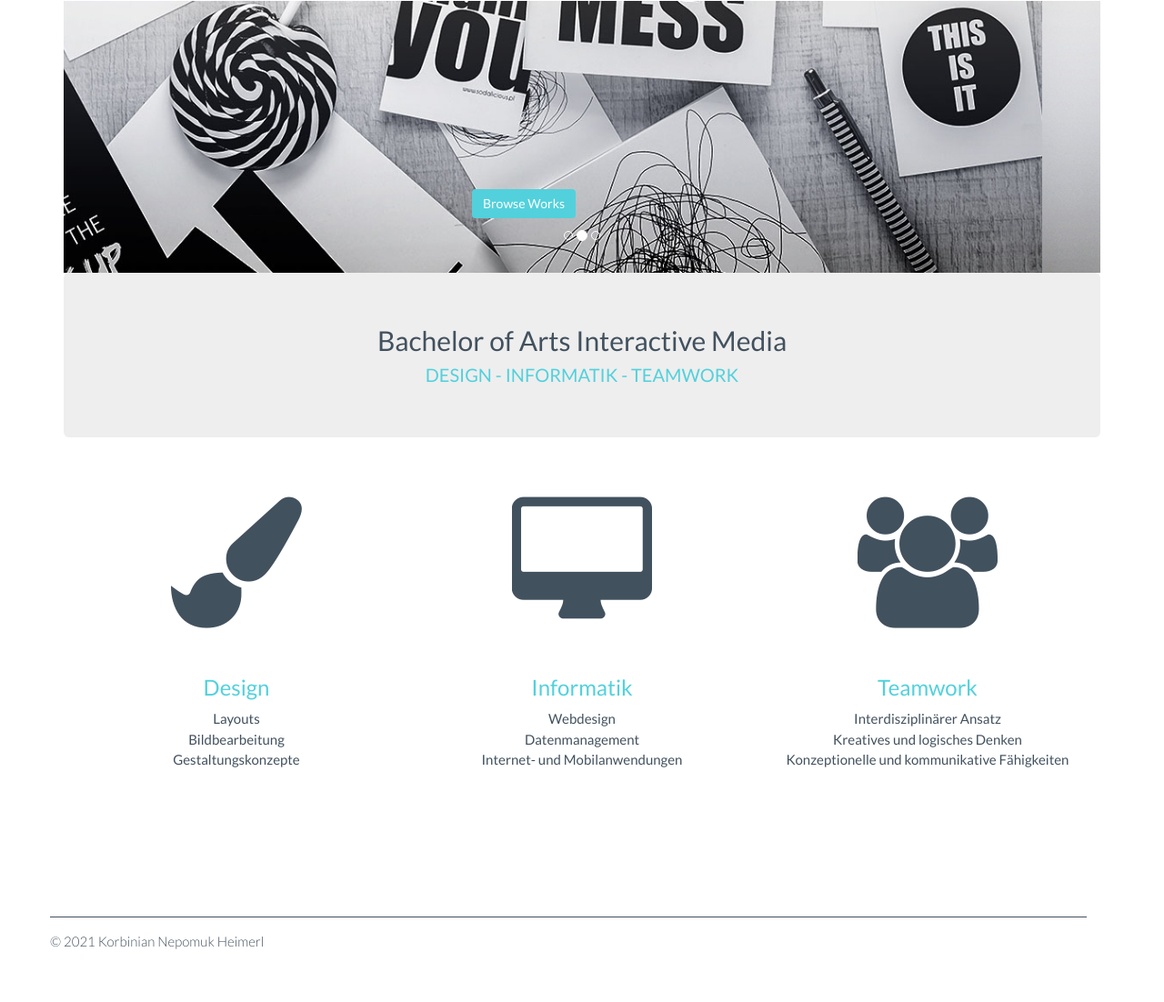
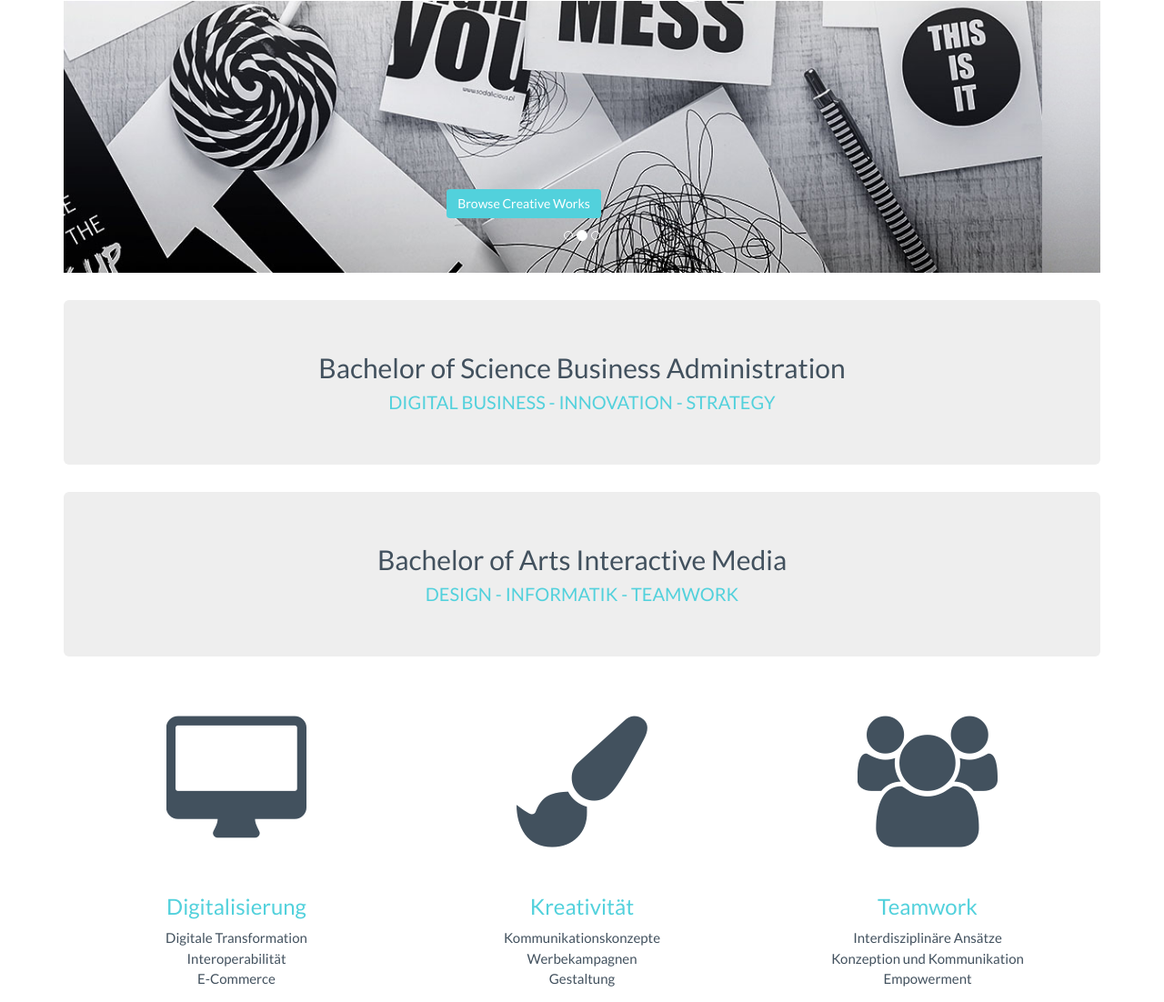
Before and after one commit to korbinianheimerl/korbinianheimerl.github.io, a plain HTML site: page index.html in a window 1280 px wide. Shown: the part 149-1251 px from the top of the page at 91% size. Before the commit the page ends 1205 px from the top, so only its background shows below. Drawn offline with nearby package versions, Linux system fonts and the light colour scheme.

Commit message:
CV, About, Indext
Update 2022

```diff
--- a/index.html
+++ b/index.html
@@ -156,7 +156,7 @@
                   <img class="carouselDesktop" src="images/mess3.jpg" alt="...">
                   <img class="carouselMobile" src="images/mess3_sm.jpg" alt="...">
                   <div class="carousel-caption">
-                        <p><a href="portfolio.html" class="btn btn-primary">Browse Works</a>
+                        <p><a href="portfolio.html" class="btn btn-primary">Browse Creative Works</a>
                         </p>
                   </div>
 
@@ -166,7 +166,7 @@
                   <img class="carouselDesktop" src="images/mess4.jpg" alt="...">
                   <img class="carouselMobile" src="images/mess4_sm.jpg" alt="...">
                   <div class="carousel-caption">
-                      <p><a href="portfolio.html" class="btn btn-primary">Browse Works</a>
+                      <p><a href="portfolio.html" class="btn btn-primary">Browse Creative Works</a>
                   </p>
                   </div>
 
@@ -176,7 +176,7 @@
                   <img class="carouselDesktop" src="images/mess14.jpg" alt="...">
                   <img class="carouselMobile" src="images/mess14_sm.jpg" alt="...">
                   <div class="carousel-caption">
-                      <p><a href="portfolio.html" class="btn btn-primary">Browse Works</a>
+                      <p><a href="portfolio.html" class="btn btn-primary">Browse Creative Works</a>
                       </p>
                   </div>
 
@@ -194,6 +194,15 @@
             </div> <!-- Carousel -->
     </div>
 
+
+    <div class="container" style="padding-top: 30px">
+        <div class="jumbotron text-center">
+            <h2 style="color:#42515e">Bachelor of Science Business Administration</h2>
+            <h4 style="color:#52D1DC">DIGITAL BUSINESS - INNOVATION - STRATEGY</h4>
+            <!-- <a href="http://www.hs-augsburg.de/interaktive-medien/interaktive-medien/" target="_blank" class="btn btn-primary">Learn More</a> -->
+        </div>
+    </div>
+
     <div class="container">
         <div class="jumbotron text-center">
             <h2 style="color:#42515e">Bachelor of Arts Interactive Media</h2>
@@ -209,28 +218,28 @@
     <div class="container text-center">
     	<div class="col-sm-4">
     		<div class="row">
-    			<i class="thumbicon fa fa-paint-brush fa-3x"></i>
+    			<i class="thumbicon fa fa-desktop fa-3x"></i>
     		</div>
     		<div class="row">
-    			<h3>Design</h3>
+    			<h3>Digitalisierung</h3>
                 <p class="fw400">
-                    Layouts<br>
-                    Bildbearbeitung<br>
-                    Gestaltungskonzepte<br>
+                    Digitale Transformation<br>
+                    Interoperabilität<br>
+                    E-Commerce<br>
                 </p>
     		</div>
     	</div>
 
     	<div class="col-sm-4">
     		<div class="row">
-    			<i class="thumbicon fa fa-desktop fa-3x"></i>
+    			<i class="thumbicon fa fa-paint-brush fa-3x"></i>
     		</div>
     		<div class="row">
-    			<h3>Informatik</h3>
+    			<h3>Kreativität</h3>
                 <p class="fw400">
-                    Webdesign<br>
-                    Datenmanagement<br>
-                    Internet- und Mobilanwendungen<br>
+                    Kommunikationskonzepte<br>
+                    Werbekampagnen<br>
+                    Gestaltung<br>
                 </p>
     		</div>
     	</div>
@@ -242,9 +251,9 @@
     		<div class="row">
     			<h3>Teamwork</h3>
                 <p class="fw400">
-                    Interdisziplinärer Ansatz<br>
-                    Kreatives und logisches Denken<br>
-                    Konzeptionelle und kommunikative Fähigkeiten<br>
+                    Interdisziplinäre Ansätze<br>
+                    Konzeption und Kommunikation<br>
+                    Empowerment<br>
                 </p>
     		</div>
     	</div>
@@ -303,7 +312,7 @@
 
     	<div class="row">
     		<p>
-    			© 2021 Korbinian Nepomuk Heimerl
+    			© 2022 Korbinian Nepomuk Heimerl
     		</p>
     	</div>
     </div>
```
Also changed, not shown: about.html (+8 -8 lines), appDesign.html (+2 -2 lines), confirmationpage.html (+1 -1 lines), cv.html (+9 -4 lines), imageEditing.html (+1 -1 lines), impressum.html (+1 -1 lines), kundeMcDonalds.html (+6 -6 lines), kundeNivea.html (+1 -1 lines), kundeTelekom.html (+1 -1 lines), kundeUBB.html (+1 -1 lines), kundeVW.html (+4 -4 lines), lettering.html (+1 -1 lines), portfolio.html (+1 -1 lines), spacialEditing.html (+1 -1 lines).
